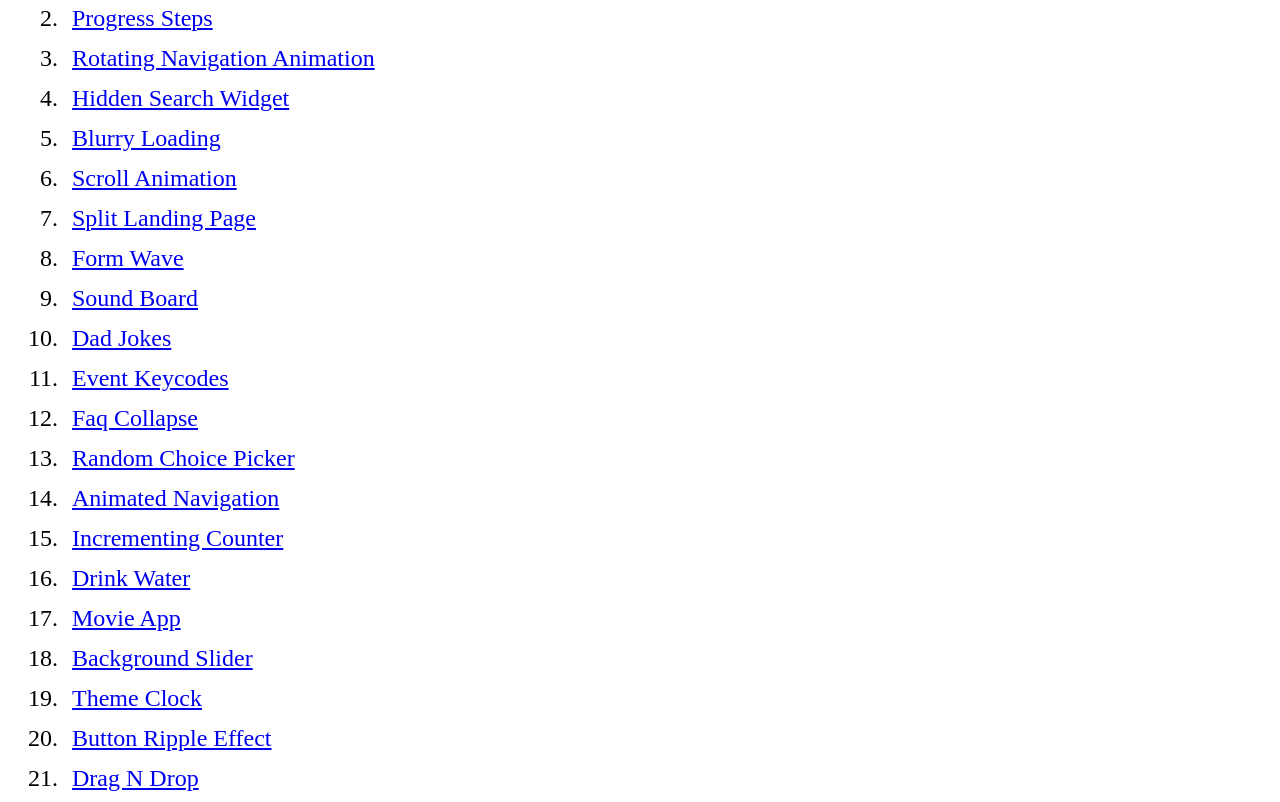
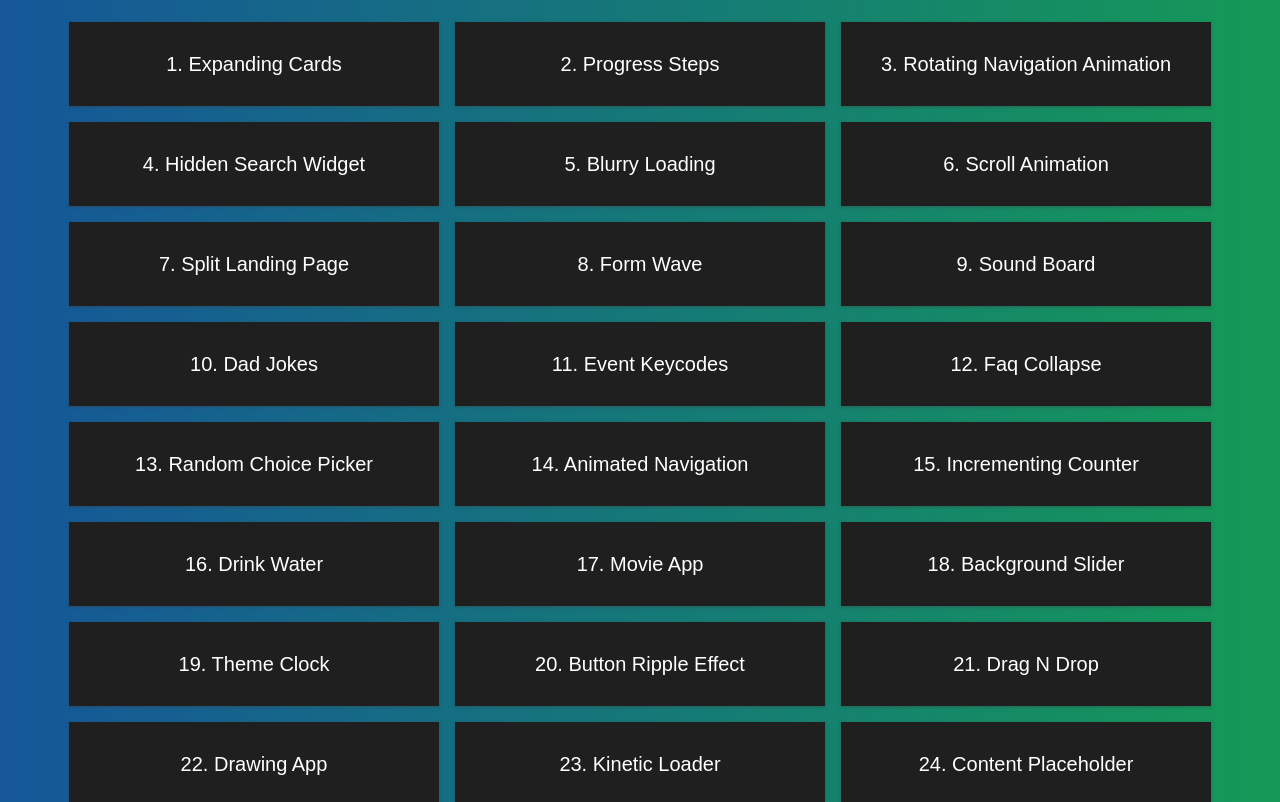
Before and after one commit to cjsellwood/50projects, a plain HTML site: page index.html in a window 1280 px wide. Shown: the part 106-908 px from the top of the page. Drawn offline with Linux system fonts and the light colour scheme.

Commit message:
Style list of projects page

```diff
--- a/script.js
+++ b/script.js
@@ -55,8 +55,8 @@ const names = [
 for (let i = 0; i < names.length; i++) {
   const li = document.createElement("li");
   const a = document.createElement("a");
-  a.textContent = names[i];
-  a.href =  `${i + 1}/index.html`;
+  a.textContent = `${i + 1}. ${names[i]}`;
+  a.href = `${i + 1}/index.html`;
   li.append(a);
   projectList.append(li);
 }
--- a/styles.css
+++ b/styles.css
@@ -1,16 +1,56 @@
+body {
+  font-family: Arial, Helvetica, sans-serif;
+  background: linear-gradient(to right, #155799, #159957);
+}
+
 .title {
   font-size: 3rem;
   font-weight: bold;
   text-align: center;
+  padding: 2.5rem;
+  color: white;
+  text-shadow: 2px 2px 2px black;
 }
 
 ol {
   list-style: decimal;
+  list-style-position: inside;
   padding: 1rem;
-  margin-left: 3rem;
+  padding-top: 0;
+  display: grid;
+  grid-template-columns: repeat(auto-fit, 370px);
+  column-gap: 1rem;
+  row-gap: 1rem;
+  justify-content: center;
 }
 
 ol li {
-  font-size: 24px;
-  padding: 8px;
+  font-size: 20px;
+  display: flex;
+  justify-content: center;
+  align-items: center;
+  box-shadow: rgba(60, 64, 67, 0.3) 0px 1px 2px 0px,    rgba(60, 64, 67, 0.15) 0px 1px 3px 1px;
+  background-color: rgb(31, 31, 31);
+  transition: background-color 0.25s ease;
+  -webkit-transition: background-color 0.25s ease;
+  -moz-transition: background-color 0.25s ease;
+  -ms-transition: background-color 0.25s ease;
+  -o-transition: background-color 0.25s ease;
 }
+
+ol a {
+  display: block;
+  padding: 32px 24px;
+  width: 100%;
+  text-align: center;
+  color: rgb(255, 255, 255);
+  text-decoration: none;
+}
+
+ol a:visited {
+  color: rgb(182, 182, 182);
+}
+
+ol li:hover {
+  background-color: rgb(50, 50, 50);
+}
```
